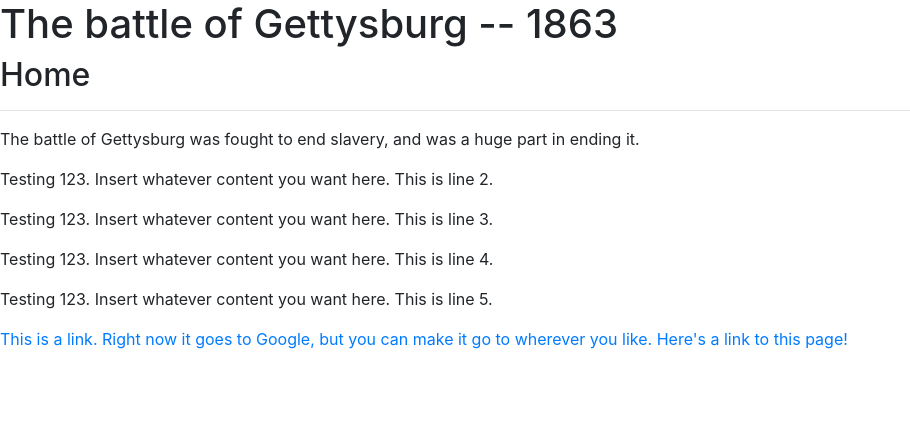
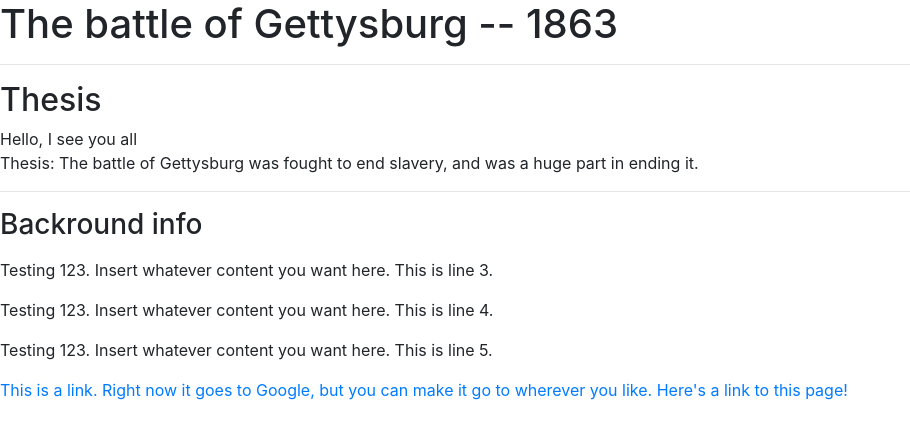
Before and after one commit to Jaudr3yy/retretertertretretretertertertertertertertertetert, a plain HTML site: page index.htm in a window 1280 px wide. Shown: the whole page, without its empty margins (0-910 px from the left). Drawn offline with nearby package versions, Linux system fonts and the light colour scheme.

Commit message:
Update index.htm

```diff
--- a/index.htm
+++ b/index.htm
@@ -6,10 +6,13 @@
   </head>
   <body>
     <h1>The battle of Gettysburg -- 1863</h1>
-    <h2>Home</h2>
     <hr />
-    <p>The battle of Gettysburg was fought to end slavery, and was a huge part in ending it.</p>
-    <p>Testing 123. Insert whatever content you want here. This is line 2.</p>
+    <h2>Thesis</h2>
+    <!-->Hello, I see you all</-->
+    <p>Thesis: The battle of Gettysburg was fought to end slavery, and was a huge part in ending it.</p>
+    <hr />
+    <h3>Backround info</h3>
+    <p></p>
     <p>Testing 123. Insert whatever content you want here. This is line 3.</p>
     <p>Testing 123. Insert whatever content you want here. This is line 4.</p>
     <p>Testing 123. Insert whatever content you want here. This is line 5.</p>
```
